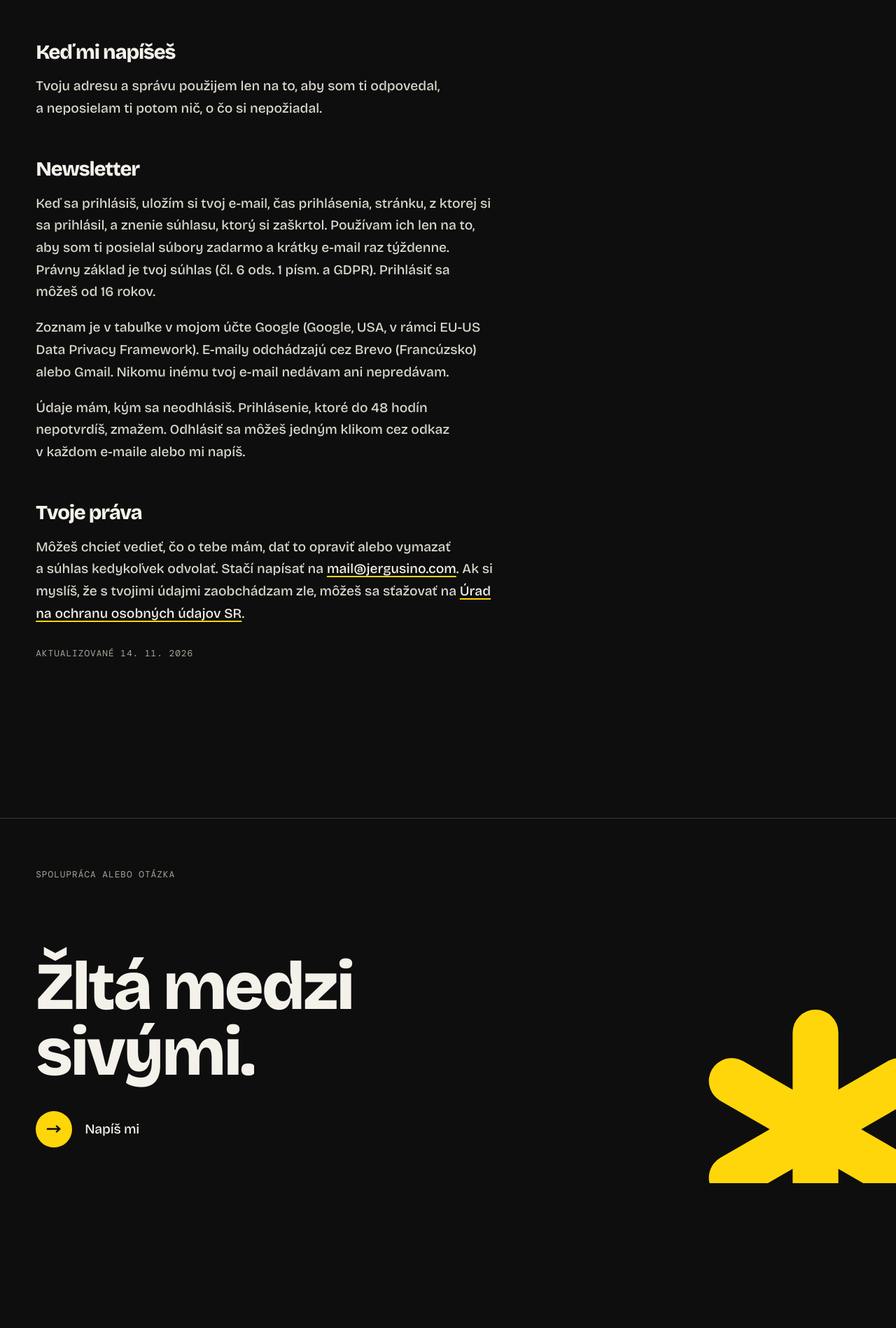
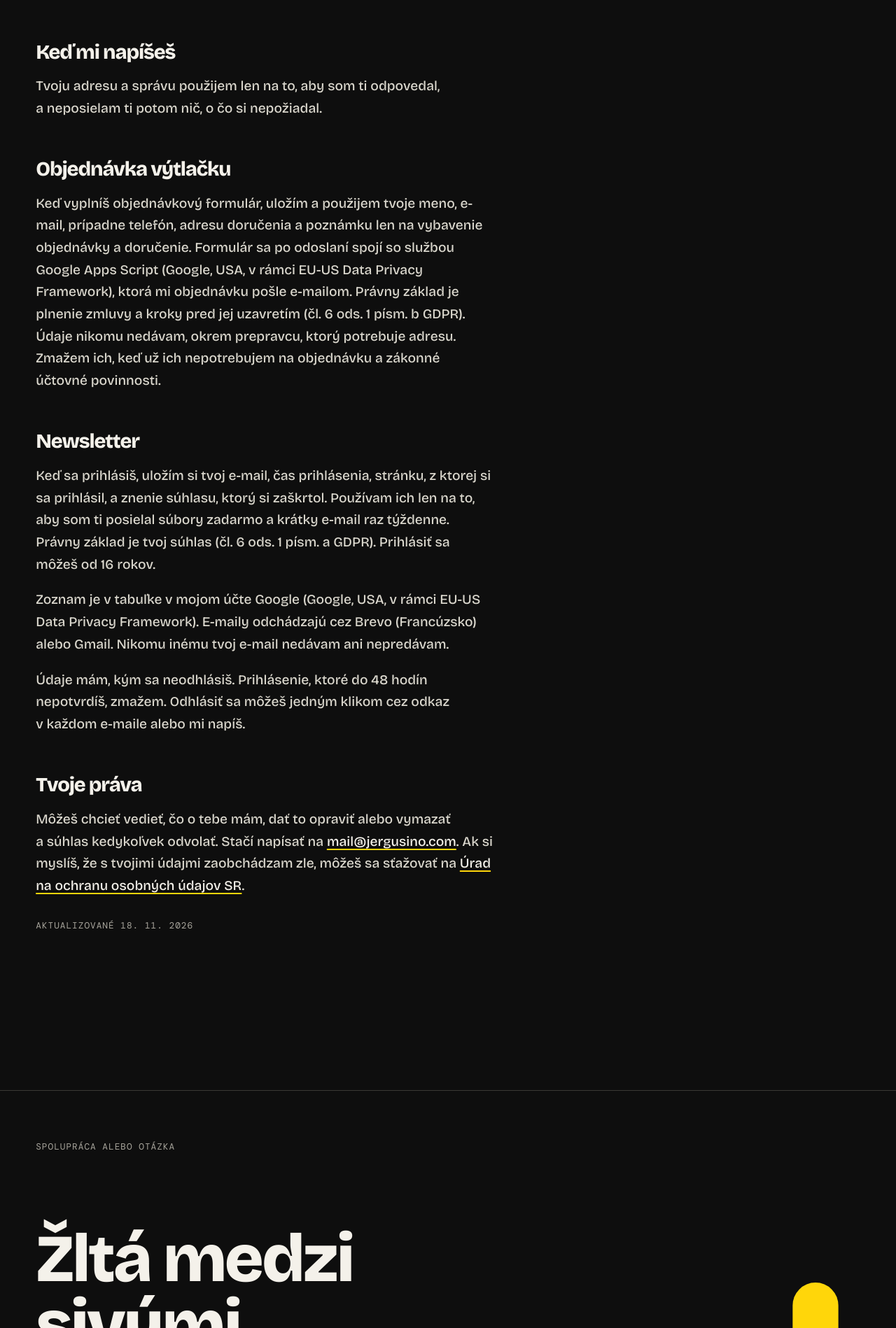
Before and after one commit to jergusino/jergusino.github.io, a Jekyll site: the page built from sukromie/index.html, in a window 1280 px wide. Shown: the part 940-2838 px from the top of the page at 70% size. Built offline with Jekyll 4.4.1, drawn with Linux system fonts in a browser that asks for light colours; before the commit the page ends 2631 px from its top, so only the background shows below that.

Commit message:
Add order form page; buy button opens it
/objednavka/ form (poster preselected via ?plagat=slug) posts to an Apps Script
endpoint (tools/order-endpoint.gs, URL in _config.yml order_endpoint) that mails
one summary. Falls back to a mailto until the endpoint is set. Privacy page updated.

Co-Authored-By: Claude Sonnet 5.5 <noreply@anthropic.com>
Claude-Session: https://claude.ai/code/session_01QRYSTc2Yd3pX1NePVtYhd7

```diff
--- a/_config.yml
+++ b/_config.yml
@@ -9,6 +9,10 @@ baseurl: ""
 handle: "@jergusino"
 instagram: "https://www.instagram.com/jergusino/"
 email: "mail@jergusino.com"
+
+# Order form (/objednavka/). Paste the Apps Script web-app URL here (see tools/order-endpoint.gs).
+# Empty = the form falls back to opening a mail.
+order_endpoint: ""
 
 # More links for the contact page, shown under Instagram. Empty for now.
 # Add one line per link, e.g.:
--- /dev/null
+++ b/_data/print.yml
@@ -0,0 +1,4 @@
+# Print options for the order form (/objednavka/). Edit freely: one size per line.
+sizes:
+  - A3
+  - A2
--- a/assets/css/main.css
+++ b/assets/css/main.css
@@ -411,3 +411,29 @@ body.home .nav .pill::before { inset: -16px -22px; }
   .nav .pill[aria-current], .nav .pill[aria-current]:hover { background: var(--yellow); }
 }
 @media (max-width: 340px) { .pgrid { grid-template-columns: minmax(0, 1fr); } }
+
+/* ── order form (/objednavka/) ─────────────────────────────────────────────── */
+.order { padding: 0 var(--m) calc(var(--m) * 2); max-width: 64rem; }
+.order-intro { margin-bottom: calc(var(--m) * 0.6); color: var(--paper-soft); }
+.order-grid { display: grid; grid-template-columns: repeat(2, minmax(0, 1fr)); gap: var(--gap); }
+.field { display: grid; gap: 0.5em; align-content: start; }
+.field--wide { grid-column: 1 / -1; }
+.field-l { font-family: var(--mono); font-size: 0.8rem; letter-spacing: 0.08em; text-transform: uppercase; color: var(--ash); }
+.field-l em { font-style: normal; color: var(--stone); }
+.field input, .field select, .field textarea { font: inherit; font-size: 1.05rem; color: var(--paper); background: none; border: 2px solid var(--line); border-radius: var(--r-label); padding: 0.7em 0.9em; min-height: 48px; width: 100%; caret-color: var(--yellow); outline: none; -webkit-appearance: none; appearance: none; }
+.field select { background-image: linear-gradient(45deg, transparent 50%, var(--ash) 50%), linear-gradient(135deg, var(--ash) 50%, transparent 50%); background-position: calc(100% - 20px) 55%, calc(100% - 14px) 55%; background-size: 6px 6px; background-repeat: no-repeat; padding-right: 2.4em; }
+.field select option { background: var(--ink); color: var(--paper); }
+.field textarea { resize: vertical; }
+.field input:hover, .field select:hover, .field textarea:hover, .field input:focus, .field select:focus, .field textarea:focus { border-color: var(--paper); }
+.field input:focus-visible, .field select:focus-visible, .field textarea:focus-visible { outline: 3px solid var(--yellow); outline-offset: 3px; }
+.trap { position: absolute; left: -9999px; width: 1px; height: 1px; overflow: hidden; }
+.check { display: flex; gap: 0.8em; align-items: flex-start; margin: calc(var(--m) * 0.5) 0; color: var(--paper-soft); font-size: 0.95rem; }
+.check input { flex: none; width: 22px; height: 22px; margin-top: 0.15em; accent-color: var(--yellow); }
+.check a { color: var(--paper); text-decoration: underline; text-decoration-color: var(--yellow); text-decoration-thickness: 2px; text-underline-offset: 0.2em; }
+.order-msg { margin-bottom: 1.2em; color: var(--paper); }
+.order-msg a { text-decoration: underline; text-decoration-color: var(--yellow); text-decoration-thickness: 2px; text-underline-offset: 0.2em; }
+.order button.btn, .order-done .btn { background: none; border: 0; padding: 0; cursor: pointer; font: inherit; }
+.order button.btn:disabled { opacity: 0.5; cursor: progress; }
+.order-done { display: grid; gap: var(--gap); justify-items: start; }
+.order-done[hidden], .order-form[hidden], .order-msg[hidden] { display: none; }
+@media (max-width: 640px) { .order-grid { grid-template-columns: 1fr; } }
--- a/sukromie/index.html
+++ b/sukromie/index.html
@@ -23,6 +23,9 @@ summary: "Čo robím s tvojimi údajmi na jergusino.com a v newsletteri."
   <h2>Keď mi napíšeš</h2>
   <p>Tvoju adresu a&nbsp;správu použijem len na to, aby som ti odpovedal, a&nbsp;neposielam ti potom nič, o&nbsp;čo si nepožiadal.</p>
 
+  <h2>Objednávka výtlačku</h2>
+  <p>Keď vyplníš objednávkový formulár, uložím a&nbsp;použijem tvoje meno, e-mail, prípadne telefón, adresu doručenia a&nbsp;poznámku len na vybavenie objednávky a&nbsp;doručenie. Formulár sa po odoslaní spojí so službou Google Apps Script (Google, USA, v&nbsp;rámci EU-US Data Privacy Framework), ktorá mi objednávku pošle e-mailom. Právny základ je plnenie zmluvy a&nbsp;kroky pred jej uzavretím (čl. 6 ods. 1 písm. b&nbsp;GDPR). Údaje nikomu nedávam, okrem prepravcu, ktorý potrebuje adresu. Zmažem ich, keď už ich nepotrebujem na objednávku a&nbsp;zákonné účtovné povinnosti.</p>
+
   <h2>Newsletter</h2>
   <p>Keď sa prihlásiš, uložím si tvoj e-mail, čas prihlásenia, stránku, z&nbsp;ktorej si sa prihlásil, a&nbsp;znenie súhlasu, ktorý si zaškrtol. Používam ich len na to, aby som ti posielal súbory zadarmo a&nbsp;krátky e-mail raz týždenne. Právny základ je tvoj súhlas (čl. 6 ods. 1 písm. a&nbsp;GDPR). Prihlásiť sa môžeš od 16 rokov.</p>
   <p>Zoznam je v&nbsp;tabuľke v&nbsp;mojom účte Google (Google, USA, v&nbsp;rámci EU-US Data Privacy Framework). E-maily odchádzajú cez Brevo (Francúzsko) alebo Gmail. Nikomu inému tvoj e-mail nedávam ani nepredávam.</p>
@@ -31,5 +34,5 @@ summary: "Čo robím s tvojimi údajmi na jergusino.com a v newsletteri."
   <h2>Tvoje práva</h2>
   <p>Môžeš chcieť vedieť, čo o&nbsp;tebe mám, dať to opraviť alebo vymazať a&nbsp;súhlas kedykoľvek odvolať. Stačí napísať na <a href="mailto:{{ site.email }}">{{ site.email }}</a>. Ak si myslíš, že s&nbsp;tvojimi údajmi zaobchádzam zle, môžeš sa sťažovať na <a href="https://dataprotection.gov.sk" rel="noopener">Úrad na ochranu osobných údajov SR</a>.</p>
 
-  <p class="label">Aktualizované 14. 11. 2026</p>
+  <p class="label">Aktualizované 18. 11. 2026</p>
 </article>
```
Also changed, not shown: _layouts/plagat.html (+3 -5 lines), objednavka/index.html (added, +112 -0 lines), 1 other file.
